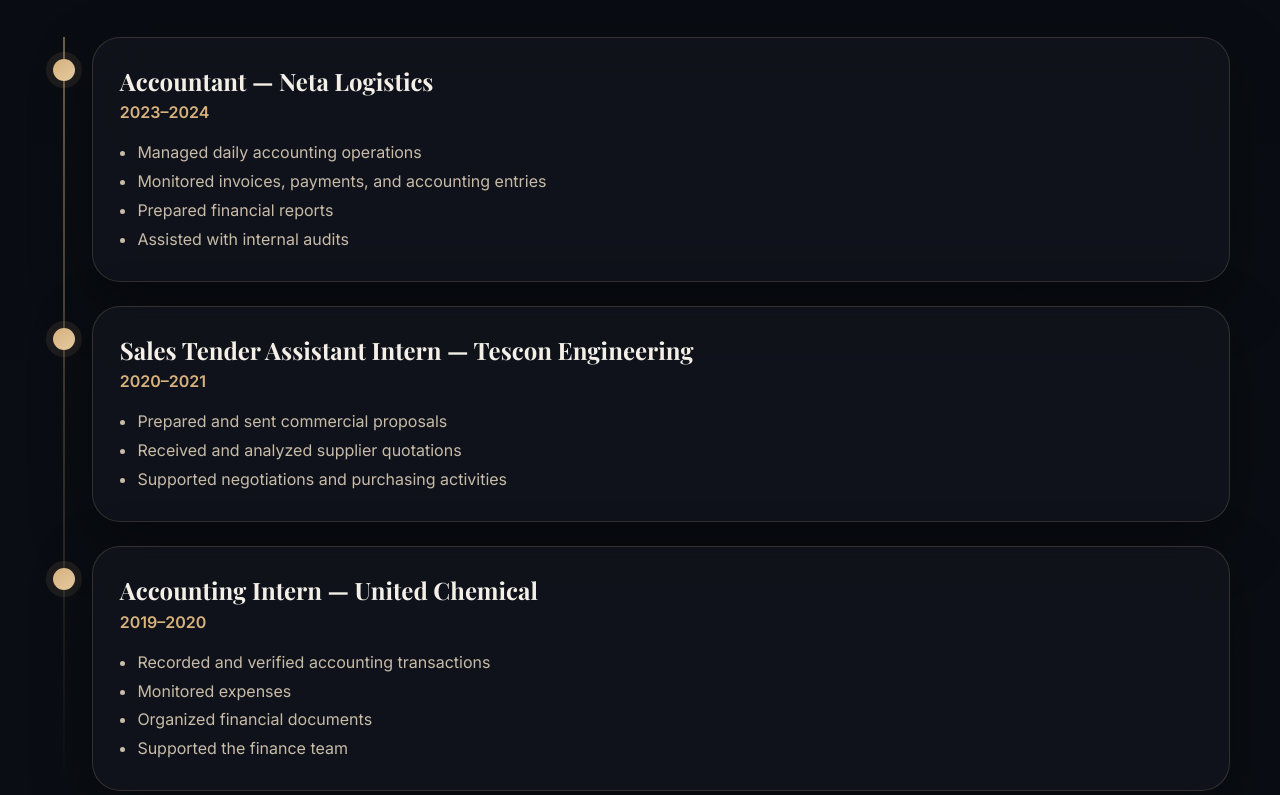
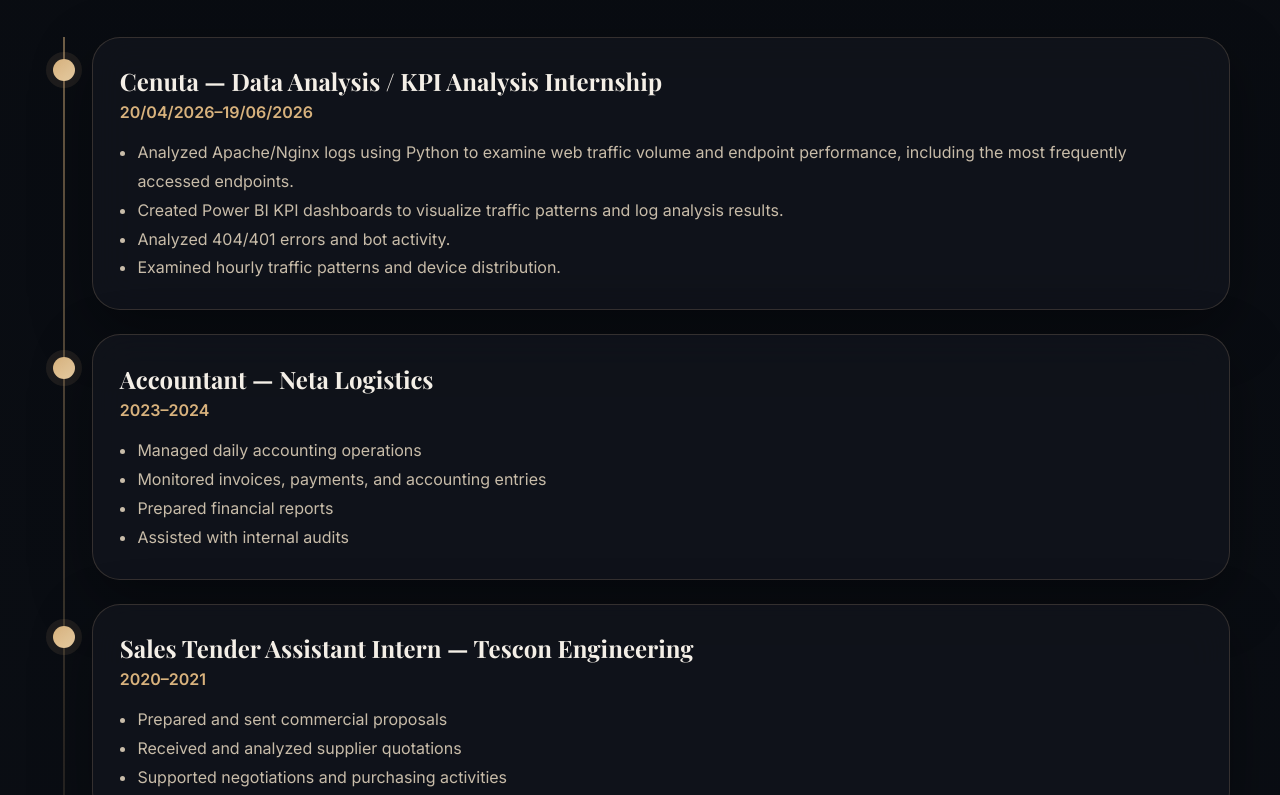
Before and after one commit to arifcanozbek98-cmd/my-portfolio, a plain HTML site: page index.html in a window 1280 px wide. Shown: the part 3668-4463 px from the top of the page. Drawn offline with nearby package versions, Linux system fonts and the light colour scheme; a small style sheet from the web is missing.

Commit message:
Add internship experience for data analysis role

```diff
--- a/index.html
+++ b/index.html
@@ -345,6 +345,24 @@
               <div class="glass-card timeline-card">
                 <div class="timeline-header">
                   <div>
+                    <h3>Cenuta — Data Analysis / KPI Analysis Internship</h3>
+                    <p class="timeline-period"><time datetime="2026-04-20">20/04/2026</time>–<time datetime="2026-06-19">19/06/2026</time></p>
+                  </div>
+                </div>
+                <ul>
+                  <li>Analyzed Apache/Nginx logs using Python to examine web traffic volume and endpoint performance, including the most frequently accessed endpoints.</li>
+                  <li>Created Power BI KPI dashboards to visualize traffic patterns and log analysis results.</li>
+                  <li>Analyzed 404/401 errors and bot activity.</li>
+                  <li>Examined hourly traffic patterns and device distribution.</li>
+                </ul>
+              </div>
+            </article>
+
+            <article class="timeline-item reveal">
+              <span class="timeline-dot"></span>
+              <div class="glass-card timeline-card">
+                <div class="timeline-header">
+                  <div>
                     <h3>Accountant — Neta Logistics</h3>
                     <p class="timeline-period">2023–2024</p>
                   </div>
```
